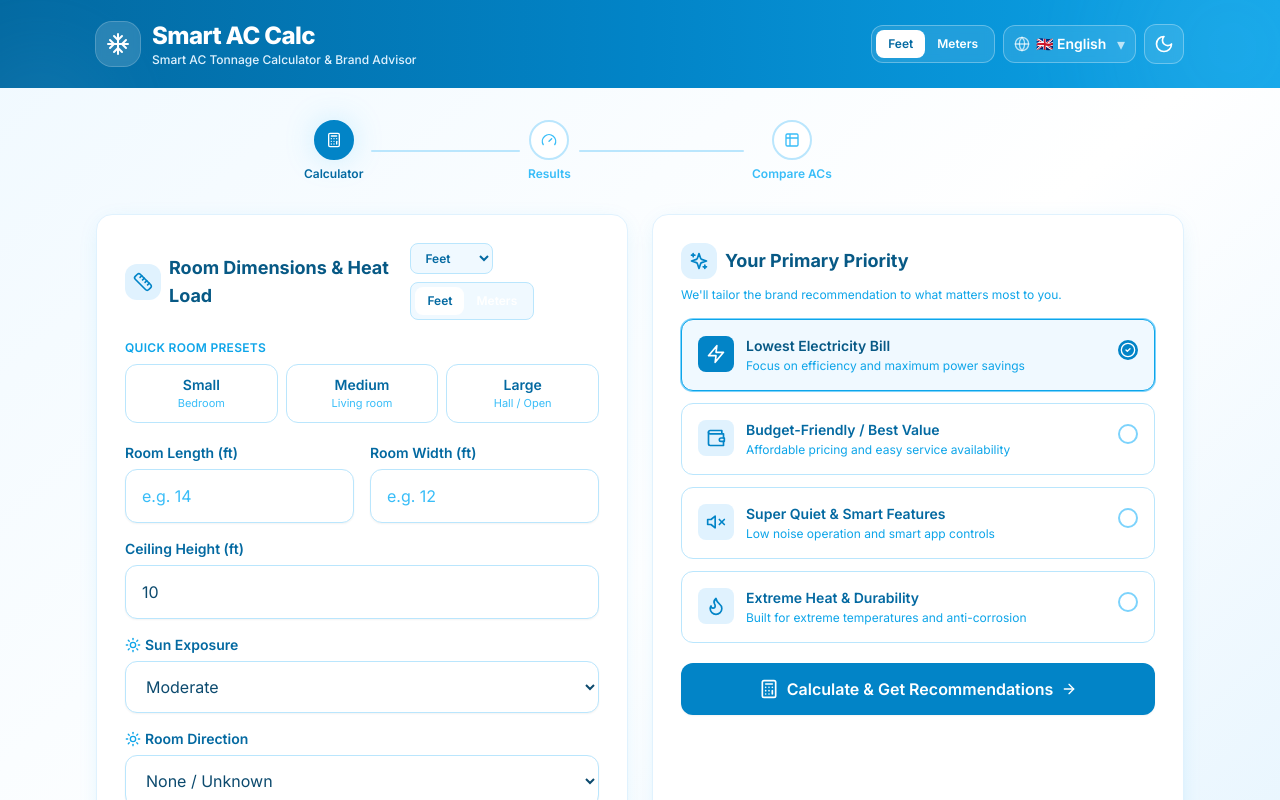
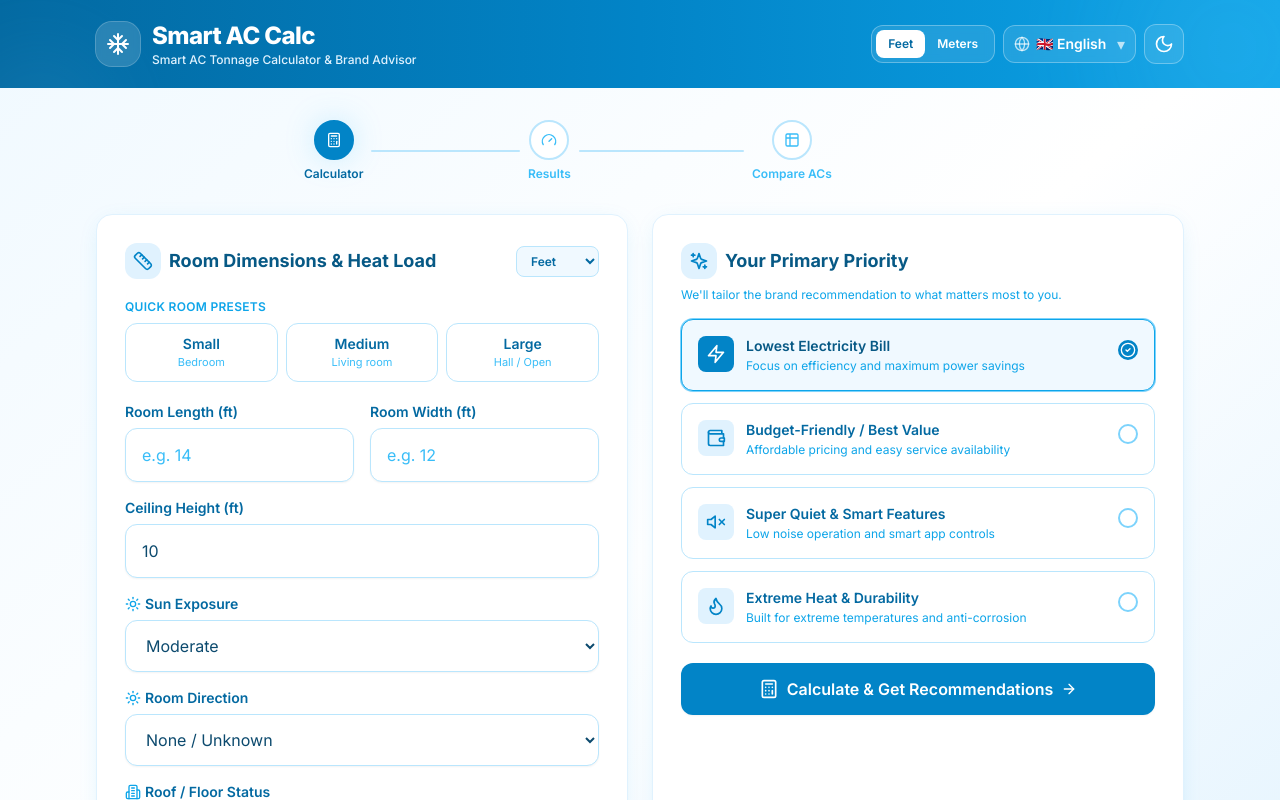
Before and after one commit to jayeshjambhale1325-png/Smart-AC-Calc-App, a React (Vite) app: page / in a window 1280 px wide. Shown: the top 800 px of the page. Built offline with nearby package versions, Linux system fonts and the light colour scheme.

Commit message:
refactor: remove unused unit and onUnit props from CalculatorSection\n\nAdded a brief explanation:\nRemove redundant props for cleaner CalculatorSection component

```diff
--- a/src/App.tsx
+++ b/src/App.tsx
@@ -150,8 +150,6 @@ function App() {
         <Stepper activeTab={activeTab} onChange={setActiveTab} t={t} />
         {activeTab === 1 && (
           <CalculatorSection
-            unit={unit}
-            onUnit={setUnit}
             onCalculate={handleCalculate}
             lang={lang}
             t={t}
@@ -353,14 +351,10 @@ const ROOM_PRESETS: RoomPreset[] = [
 ];
 
 function CalculatorSection({
-  unit,
-  onUnit,
   onCalculate,
   lang,
   t,
 }: {
-  unit: UnitSystem;
-  onUnit: (u: UnitSystem) => void;
   onCalculate: (r: CalcResult) => void;
   lang: Language;
   t: TFunc;
@@ -453,9 +447,6 @@ function CalculatorSection({
                 </option>
               ))}
             </select>
-            <div className="inline-flex w-fit rounded-lg border border-cool-200 bg-cool-50 p-1 dark:border-cool-700 dark:bg-cool-900">
-              <UnitToggle unit={unit} onUnit={onUnit} t={t} />
-            </div>
           </div>
         </div>
 
```
